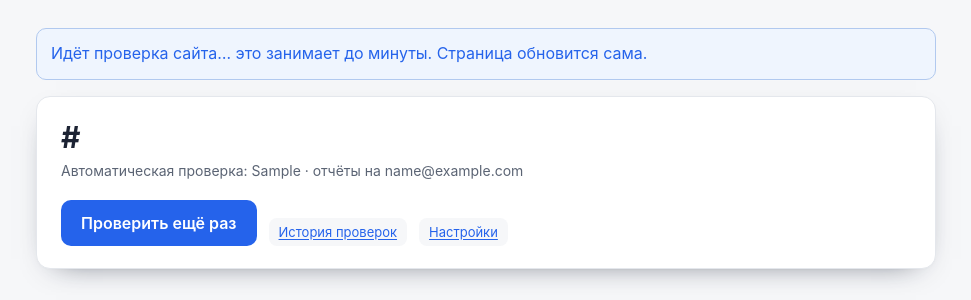
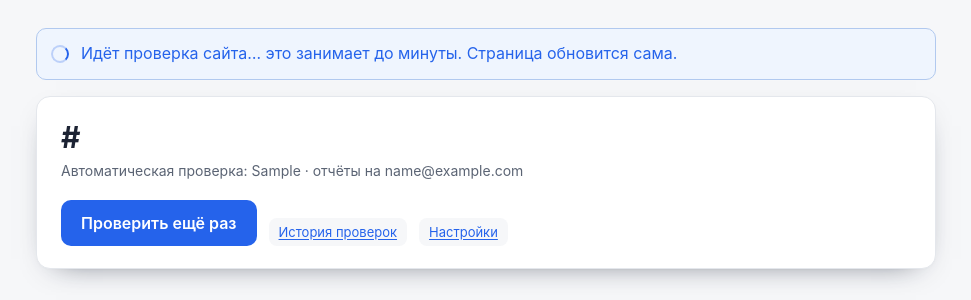
Before and after one commit to xDefox/qa-startup, a FastAPI app: page /sites/1 in a window 1280 px wide. Shown: the part 67-367 px from the top of the page, without its empty margins (154-1125 px from the left). Run offline with FastAPI, Linux system fonts and the light colour scheme; tables that the repository leaves empty hold one stand-in row (values such as "Sample post").

Commit message:
feat(ui): спиннер «Идёт проверка» — бегущая строка и вращающийся кружок
- base.html: .scan-progress/.scan-spinner, анимации scan-spin/scan-run, prefers-reduced-motion
- site.html: серверный блок при pending + JS-перехватчик submit (fetch вместо POST-перезагрузки)
- обе кнопки проверки получают класс scan-form
- 98 не-браузерных + 6 браузерных тестов проходят, ruff чистый

```diff
--- a/src/webscope/webapp/templates/base.html
+++ b/src/webscope/webapp/templates/base.html
@@ -283,6 +283,51 @@
   footer { color: var(--muted); font-size: 13px; text-align: center; padding: 26px 20px 40px; }
   .pill { display: inline-block; background: var(--bg); border-radius: 8px; padding: 4px 10px; font-size: 13px; }
   .flash { background: color-mix(in srgb, var(--card) 92%, #3b82f6); border: 1px solid color-mix(in srgb, var(--line) 70%, #3b82f6); color: var(--accent); padding: 12px 14px; border-radius: 10px; margin-bottom: 16px; }
+
+  /* «Идёт проверка»: бегущая строка-полоска и вращающийся кружок. */
+  .scan-progress {
+    display: flex;
+    align-items: center;
+    gap: 12px;
+    background: color-mix(in srgb, var(--card) 92%, #3b82f6);
+    border: 1px solid color-mix(in srgb, var(--line) 70%, #3b82f6);
+    color: var(--accent);
+    padding: 12px 14px;
+    border-radius: 10px;
+    margin-bottom: 16px;
+    overflow: hidden;
+    position: relative;
+  }
+  .scan-spinner {
+    flex: 0 0 auto;
+    width: 18px;
+    height: 18px;
+    border: 2px solid color-mix(in srgb, var(--accent) 25%, transparent);
+    border-top-color: var(--accent);
+    border-radius: 50%;
+    animation: scan-spin 0.8s linear infinite;
+  }
+  .scan-progress-text { flex: 1 1 auto; }
+  /* Бегущая полоска внизу блока: indeterminate progress bar. */
+  .scan-progress::after {
+    content: "";
+    position: absolute;
+    left: 0;
+    bottom: 0;
+    height: 3px;
+    width: 40%;
+    background: var(--accent);
+    border-radius: 3px;
+    animation: scan-run 1.4s ease-in-out infinite;
+  }
+  @keyframes scan-spin { to { transform: rotate(360deg); } }
+  @keyframes scan-run {
+    0% { transform: translateX(-100%); }
+    100% { transform: translateX(350%); }
+  }
+  @media (prefers-reduced-motion: reduce) {
+    .scan-spinner, .scan-progress::after { animation-duration: 2.4s; }
+  }
 </style>
 </head>
 <body>
--- a/src/webscope/webapp/templates/site.html
+++ b/src/webscope/webapp/templates/site.html
@@ -3,8 +3,9 @@
 {% block content %}
 
 {% if pending %}
-<div class="flash" id="pending">
-  Идёт проверка сайта… это занимает до минуты. Страница обновится сама.
+<div class="scan-progress" id="scan-progress" role="status" aria-live="polite">
+  <span class="scan-spinner" aria-hidden="true"></span>
+  <span class="scan-progress-text">Идёт проверка сайта… это занимает до минуты. Страница обновится сама.</span>
 </div>
 {% endif %}
 
@@ -42,7 +43,7 @@
     </div>
   </div>
   <div class="row" style="margin-top: 18px;">
-    <form method="post" action="/sites/{{ site.id }}/scan" class="actions">
+    <form method="post" action="/sites/{{ site.id }}/scan" class="actions scan-form">
       <button type="submit">Проверить ещё раз</button>
     </form>
     <div class="actions">
@@ -144,7 +145,7 @@
 <div class="card">
   <h2>Отчёта пока нет</h2>
   <p class="muted">Запустите первую проверку — она начнётся сразу.</p>
-  <form method="post" action="/sites/{{ site.id }}/scan">
+  <form method="post" action="/sites/{{ site.id }}/scan" class="scan-form">
     <button type="submit">Проверить сайт</button>
   </form>
 </div>
@@ -153,8 +154,46 @@
 {% endblock %}
 
 {% block scripts %}
-{% if pending %}
 <script>
+  // «Проверить ещё раз» → показываем спиннер сразу, не перезагружая страницу.
+  (function () {
+    const form = document.querySelector('form.scan-form');
+    if (!form) return;
+    form.addEventListener('submit', async (event) => {
+      // Без preventDefault кнопка ушла бы обычным POST со сменой страницы
+      // и спиннер мигнул бы на долю секунды.
+      event.preventDefault();
+      showScanProgress();
+      try {
+        await fetch(form.action, { method: 'POST', credentials: 'same-origin' });
+        // Проверка уже в работе — поллинг статуса подхватит её ниже.
+        setTimeout(check, 1000);
+      } catch (error) {
+        // Сеть мертва — откатываемся на обычную отправку, чтобы пользователь не завис.
+        form.submit();
+      }
+    });
+  })();
+
+  function showScanProgress() {
+    if (document.getElementById('scan-progress')) return;
+    const box = document.createElement('div');
+    box.className = 'scan-progress';
+    box.id = 'scan-progress';
+    box.setAttribute('role', 'status');
+    box.setAttribute('aria-live', 'polite');
+    const spinner = document.createElement('span');
+    spinner.className = 'scan-spinner';
+    spinner.setAttribute('aria-hidden', 'true');
+    const text = document.createElement('span');
+    text.className = 'scan-progress-text';
+    text.textContent = 'Идёт проверка сайта… это занимает до минуты. Страница обновится сама.';
+    box.append(spinner, text);
+    const card = document.querySelector('main .card');
+    if (card) card.parentNode.insertBefore(box, card);
+    else document.querySelector('main').prepend(box);
+  }
+
   // Ждём окончания проверки и обновляем страницу.
   const check = async () => {
     try {
@@ -165,7 +204,8 @@
     } catch (error) { /* молча пробуем ещё раз */ }
     setTimeout(check, 3000);
   };
+  {% if pending %}
   setTimeout(check, 3000);
+  {% endif %}
 </script>
-{% endif %}
 {% endblock %}
```
